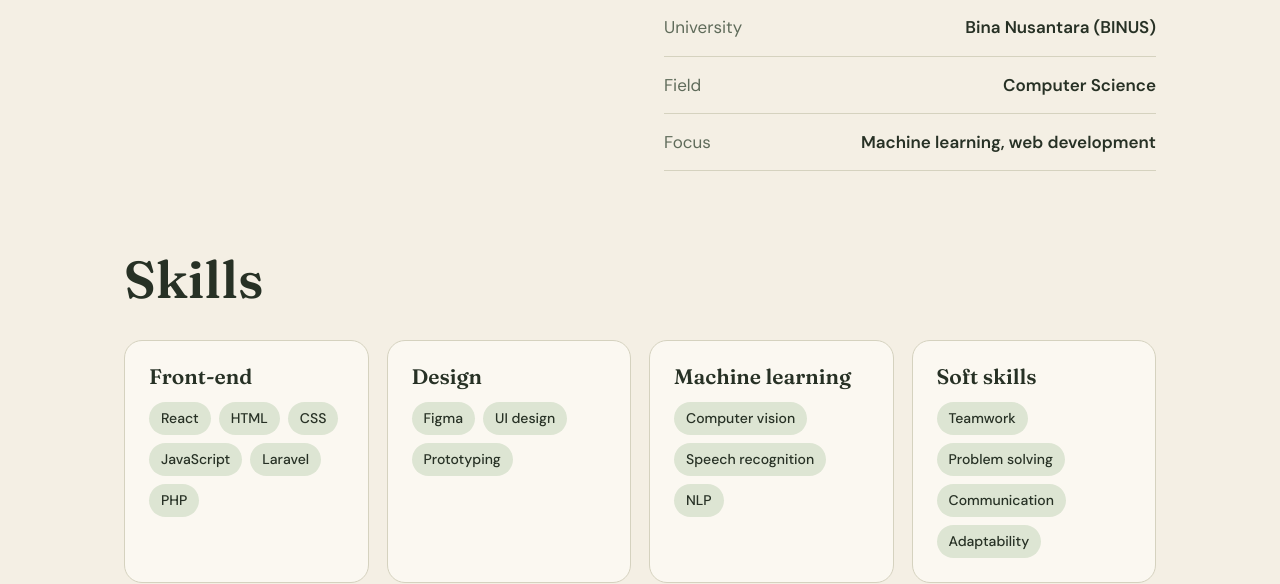
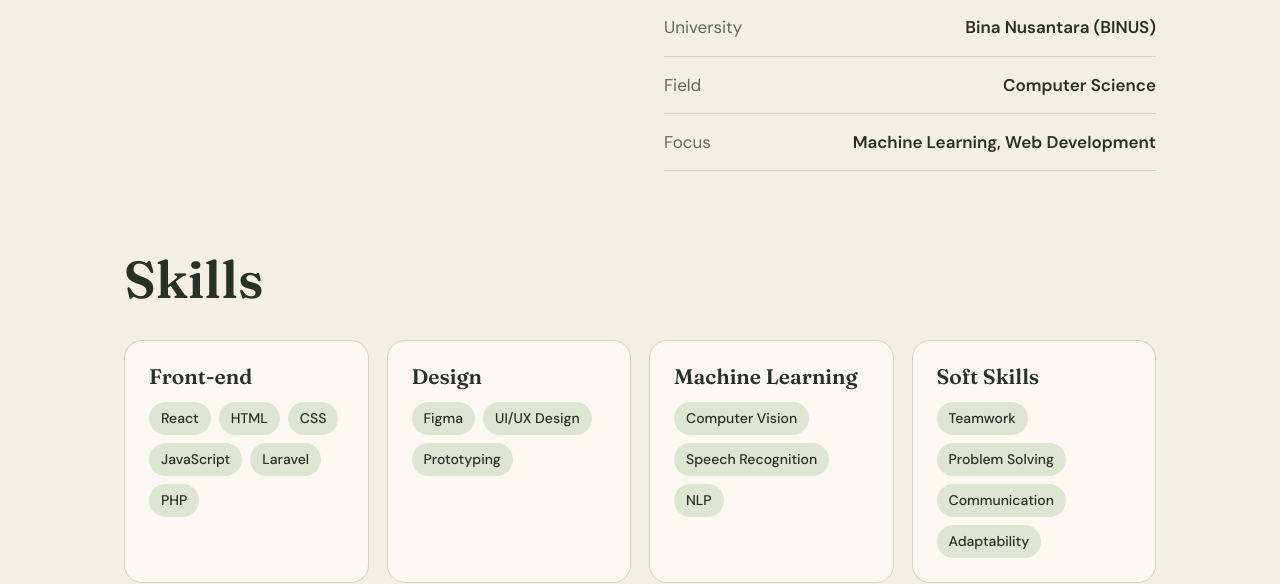
Before and after one commit to ikideren/ikideren.github.io, a plain HTML site: page index.html in a window 1280 px wide. Shown: the part 1000-1584 px from the top of the page. Drawn offline with Linux system fonts and the light colour scheme.

Commit message:
Update 2

```diff
--- a/index.html
+++ b/index.html
@@ -44,7 +44,7 @@
         <ul class="facts">
           <li><span>University</span><b>Bina Nusantara (BINUS)</b></li>
           <li><span>Field</span><b>Computer Science</b></li>
-          <li><span>Focus</span><b>Machine learning, web development</b></li>
+          <li><span>Focus</span><b>Machine Learning, Web Development</b></li>
         </ul>
       </div>
     </div>
@@ -52,9 +52,9 @@
     <h2 class="sub">Skills</h2>
     <div class="skills">
       <div class="sk"><h3>Front-end</h3><ul class="chips"><li>React</li><li>HTML</li><li>CSS</li><li>JavaScript</li><li>Laravel</li><li>PHP</li></ul></div>
-      <div class="sk"><h3>Design</h3><ul class="chips"><li>Figma</li><li>UI design</li><li>Prototyping</li></ul></div>
-      <div class="sk"><h3>Machine learning</h3><ul class="chips"><li>Computer vision</li><li>Speech recognition</li><li>NLP</li></ul></div>
-      <div class="sk"><h3>Soft skills</h3><ul class="chips"><li>Teamwork</li><li>Problem solving</li><li>Communication</li><li>Adaptability</li></ul></div>
+      <div class="sk"><h3>Design</h3><ul class="chips"><li>Figma</li><li>UI/UX Design</li><li>Prototyping</li></ul></div>
+      <div class="sk"><h3>Machine Learning</h3><ul class="chips"><li>Computer Vision</li><li>Speech Recognition</li><li>NLP</li></ul></div>
+      <div class="sk"><h3>Soft Skills</h3><ul class="chips"><li>Teamwork</li><li>Problem Solving</li><li>Communication</li><li>Adaptability</li></ul></div>
     </div>
   </div>
 </section>
```
